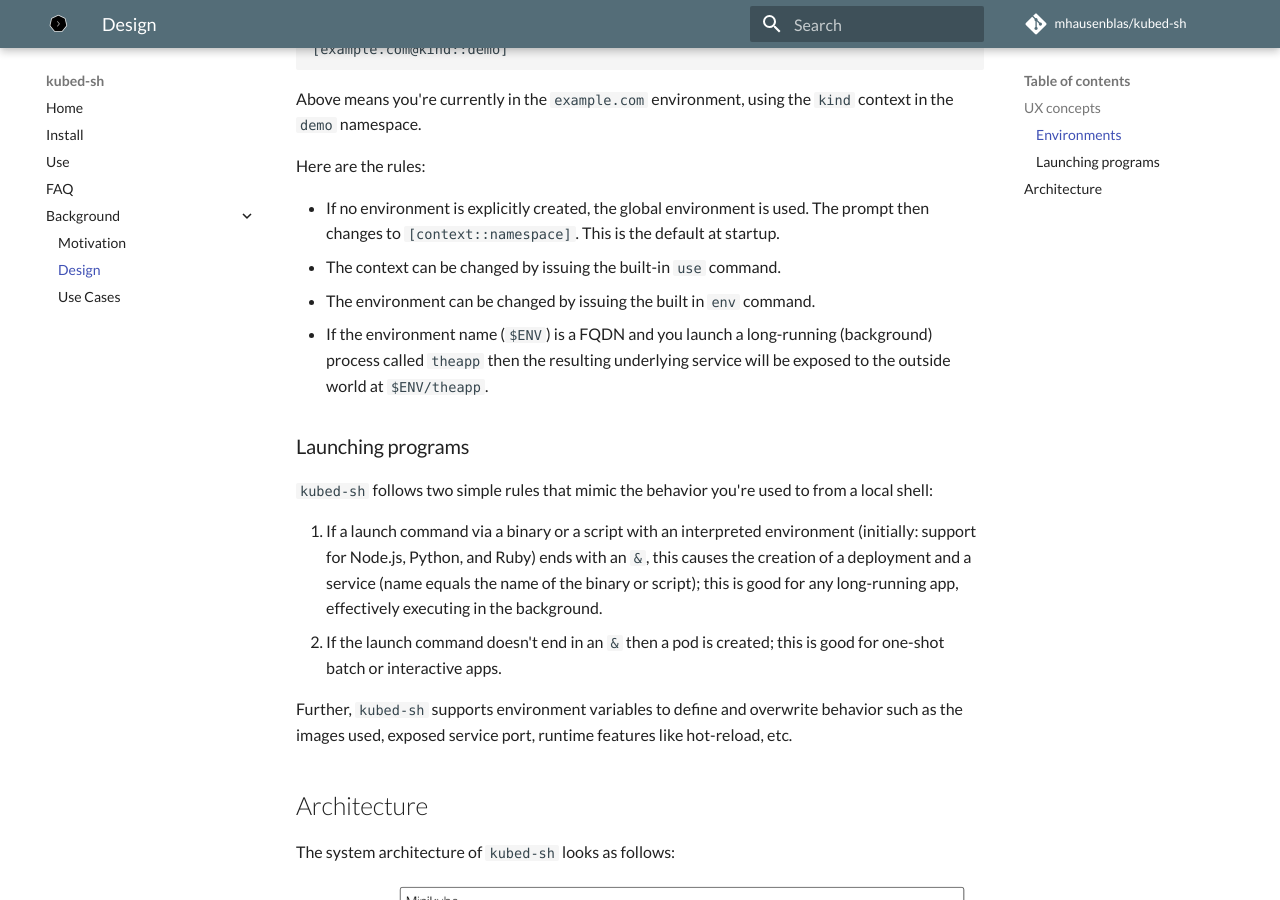
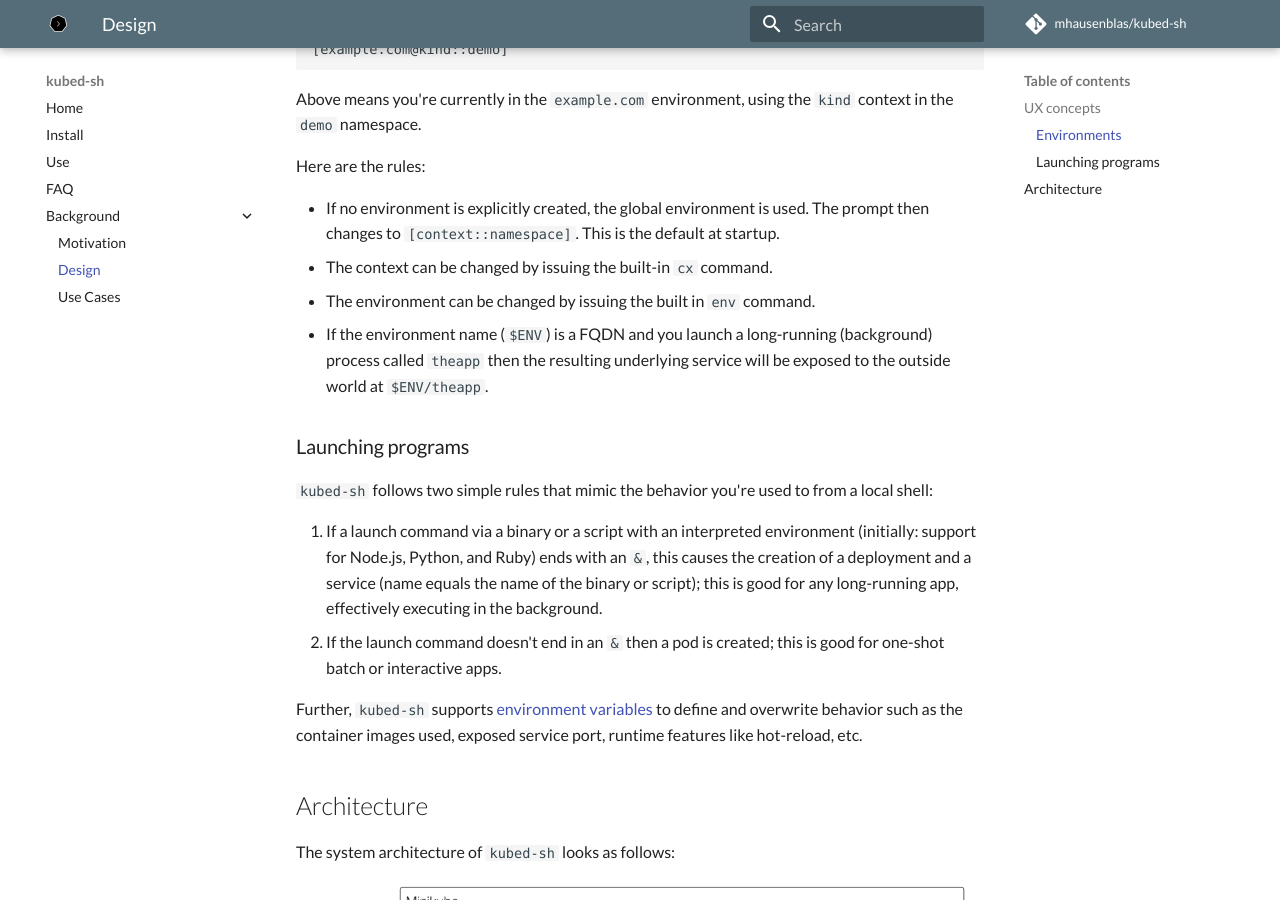
Before and after one commit to mhausenblas/kubed-sh, an MkDocs documentation site: the page built from docs/design.md, in a window 1280 px wide and 900 px high, scrolled down 824 px. Built offline with MkDocs 1.6.1 and Material for MkDocs 9.7.7, drawn with Linux system fonts in a browser that asks for light colours; some web fonts are replaced; comment, search, counter and statistics services are not loaded.

Commit message:
fixes design docs
Signed-off-by: Michael Hausenblas <hausenbl@amazon.com>

```diff
--- a/docs/design.md
+++ b/docs/design.md
@@ -28,7 +28,7 @@
 Here are the rules:
 
 - If no environment is explicitly created, the global environment is used. The prompt then changes to `[context::namespace]`. This is the default at startup.
-- The context can be changed by issuing the built-in `use` command.
+- The context can be changed by issuing the built-in `cx` command.
 - The environment can be changed by issuing the built in `env` command.
 - If the environment name (`$ENV`) is a FQDN and you launch a long-running (background) process called `theapp` then the resulting underlying service will be exposed to the outside world at `$ENV/theapp`.
 
@@ -39,7 +39,8 @@
 1. If a launch command via a binary or a script with an interpreted environment (initially: support for Node.js, Python, and Ruby) ends with an `&`, this causes the creation of a deployment and a service (name equals the name of the binary or script); this is good for any long-running app, effectively executing in the background.
 1. If the launch command doesn't end in an `&` then a pod is created; this is good for one-shot batch or interactive apps.
 
- Further, `kubed-sh` supports environment variables to define and overwrite behavior such as the images used, exposed service port, runtime features like hot-reload, etc.
+ Further, `kubed-sh` supports [environment variables](../use/#environment-variables) to define and overwrite behavior such as the container
+images used, exposed service port, runtime features like hot-reload, etc.
 
 
 ## Architecture
```
